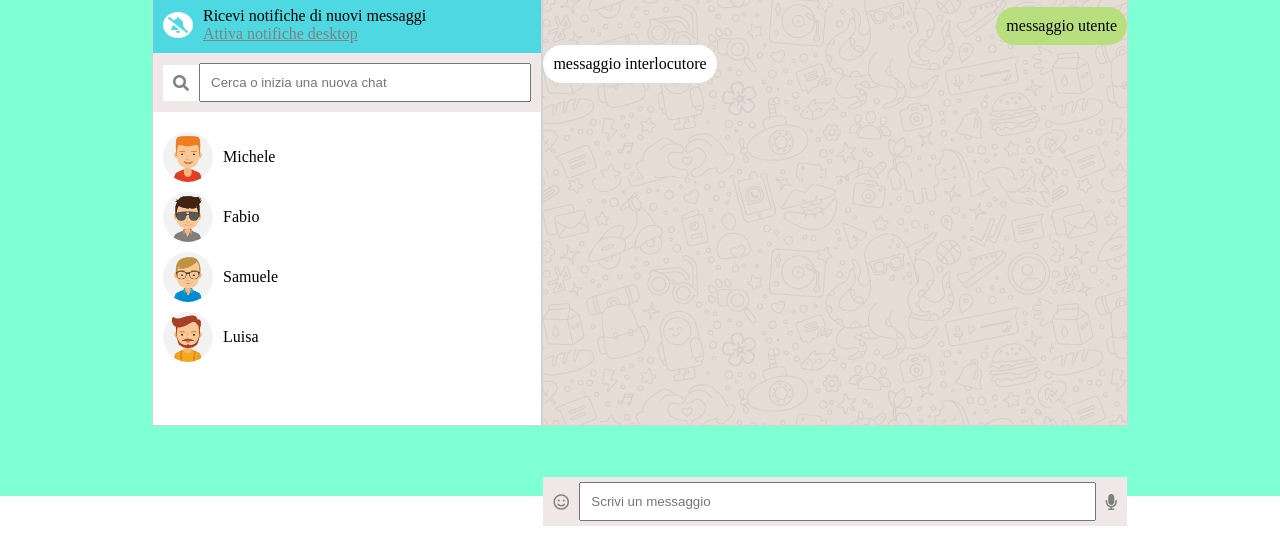
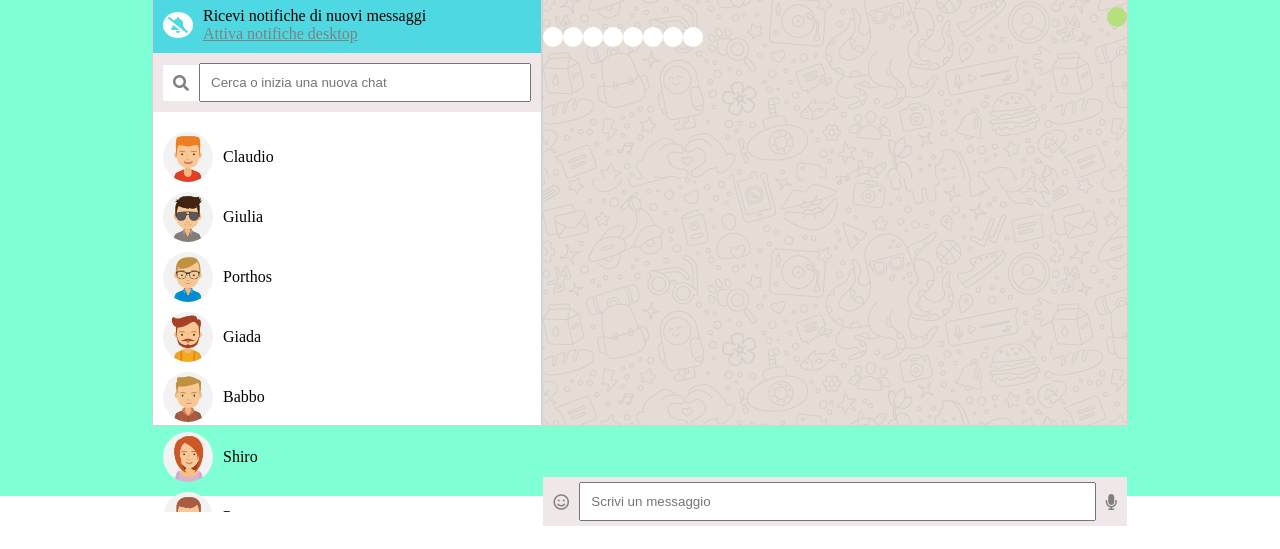
Before and after one commit to Gandalf93/vue-boolzapp, a plain HTML site: page index.html in a window 1280 px wide. Shown: the part 104-653 px from the top of the page. Drawn offline with nearby package versions, Linux system fonts and the light colour scheme.

Commit message:
add-messaggi(sbagliato)

```diff
--- a/index.html
+++ b/index.html
@@ -48,26 +48,14 @@
                     <i class="fas fa-search lente"></i>
                     <input type="text" placeholder="Cerca o inizia una nuova chat" name="search" id="contacts-filter" class="left-searchbar">
                 </div>
-        <!-- lista contatti                  -->
+        <!-- lista contatti-->
                 <div class="lista-persone">
                     <ul>
 
-                        <li>
-                            <img src="img/avatar_1.jpg" alt="">
-                            <p>michele</p>
+                        <li v-for='contatto in contatti'>
+                            <img :src="'img/avatar' + contatto.avatar + '.jpg'" alt="">{{contatto.name}}
                         </li>
-                        <li>
-                            <img src="img/avatar_2.jpg" alt="">
-                            <p>fabio</p>
-                        </li>
-                        <li>
-                            <img src="img/avatar_3.jpg" alt="">
-                            <p>samuele</p>
-                        </li>
-                        <li>
-                            <img src="img/avatar_4.jpg" alt="">
-                            <p>luisa</p>
-                        </li>
+
 
                     </ul>
                 </div>
@@ -101,12 +89,16 @@
                     <div class="main-dx">
                         <div class="row">
                             <div class="col float-right utente">
-                                <p>messaggio utente</p>
+
                             </div>
                         </div>
                        <div class="row">
-                        <div class="col float-left interlocutore">
-                            <p>messaggio interlocutore</p>
+                        <div class="col float-left interlocutore" v-for='contatto in contatti'>
+                            <div v-for='messaggio in messages'>
+                                <p>{{messaggio.text}}</p>
+                                <p>{{messaggio.date}}</p>
+                                <p>{{messaggio.status}}</p>
+                            </div>
                         </div>
                        </div>
 
--- a/js/script.js
+++ b/js/script.js
@@ -0,0 +1,62 @@
+// Visualizzazione dinamica della lista contatti: tramite la direttiva v-for, visualizzare nome e immagine di ogni contatto
+
+
+var app = new Vue (
+    {
+        el : '#app',
+        data :{
+            contatti : [
+                {
+                    name : 'Claudio',
+                    avatar : '_1',
+                    visible: true,
+                    messages: [
+                    {
+                    date: '10/01/2020 15:30:55',
+                    text: 'Hai portato a spasso il cane?',
+                    status: 'sent'
+                    },
+                    {
+                    date: '10/01/2020 15:50:00',
+                    text: 'Ricordati di dargli da mangiare',
+                    status: 'sent'
+                    },
+                    {
+                    date: '10/01/2020 16:15:22',
+                    text: 'Tutto fatto!',
+                    status: 'received'
+                    }
+                    ],
+                },
+                {
+                    name: 'Giulia',
+                    avatar: '_2',
+                },
+                {
+                    name: 'Porthos',
+                    avatar: '_3',
+                },
+                {
+                    name: 'Giada',
+                    avatar: '_4',
+                },
+                {
+                    name: 'Babbo',
+                    avatar: '_5',
+                },
+                {
+                    name: 'Shiro',
+                    avatar: '_6',
+                },
+                {
+                    name: 'Penny',
+                    avatar: '_7',
+                },
+                {
+                    name: 'Mamma',
+                    avatar: '_8',
+                },
+            ]
+        },
+    }
+);
```
